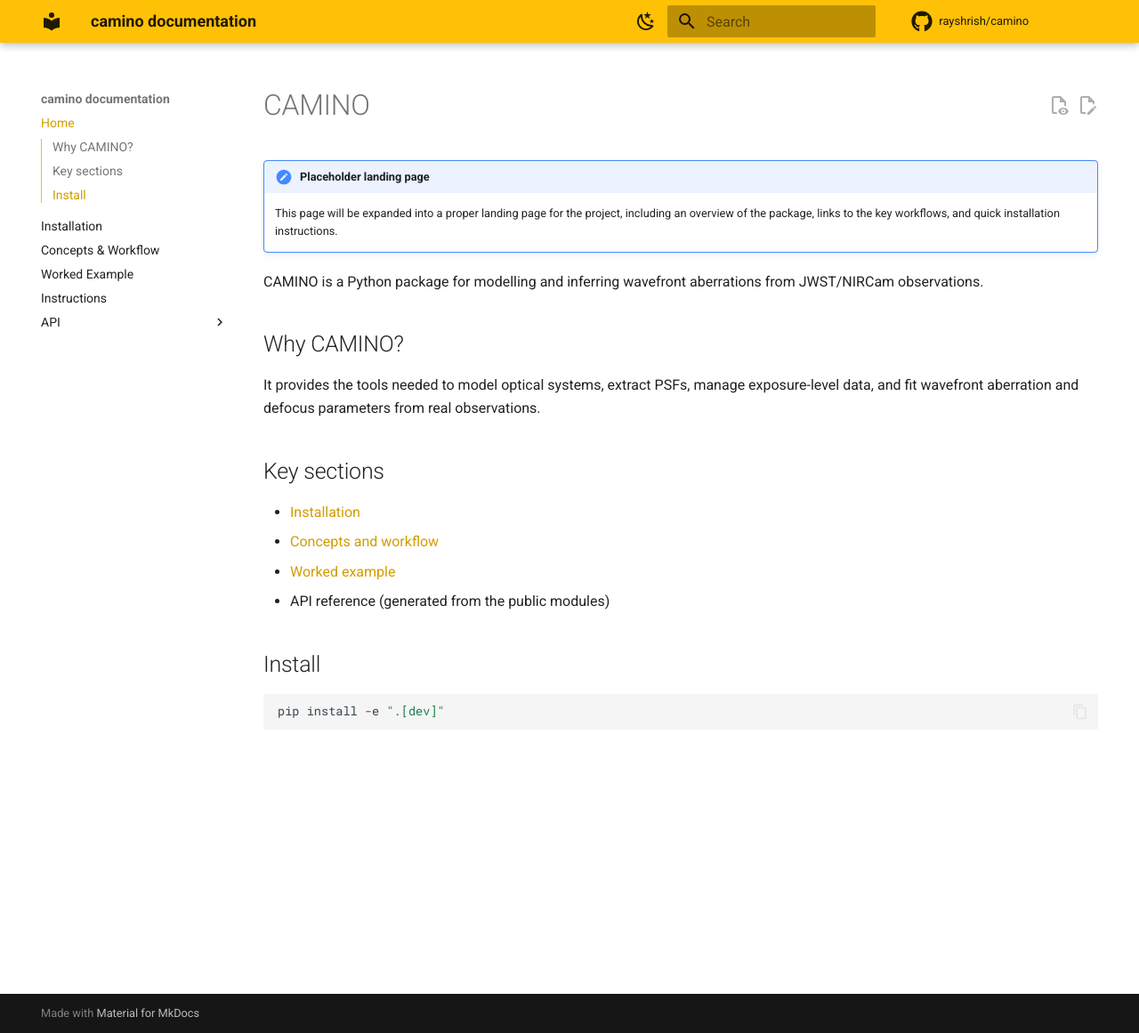
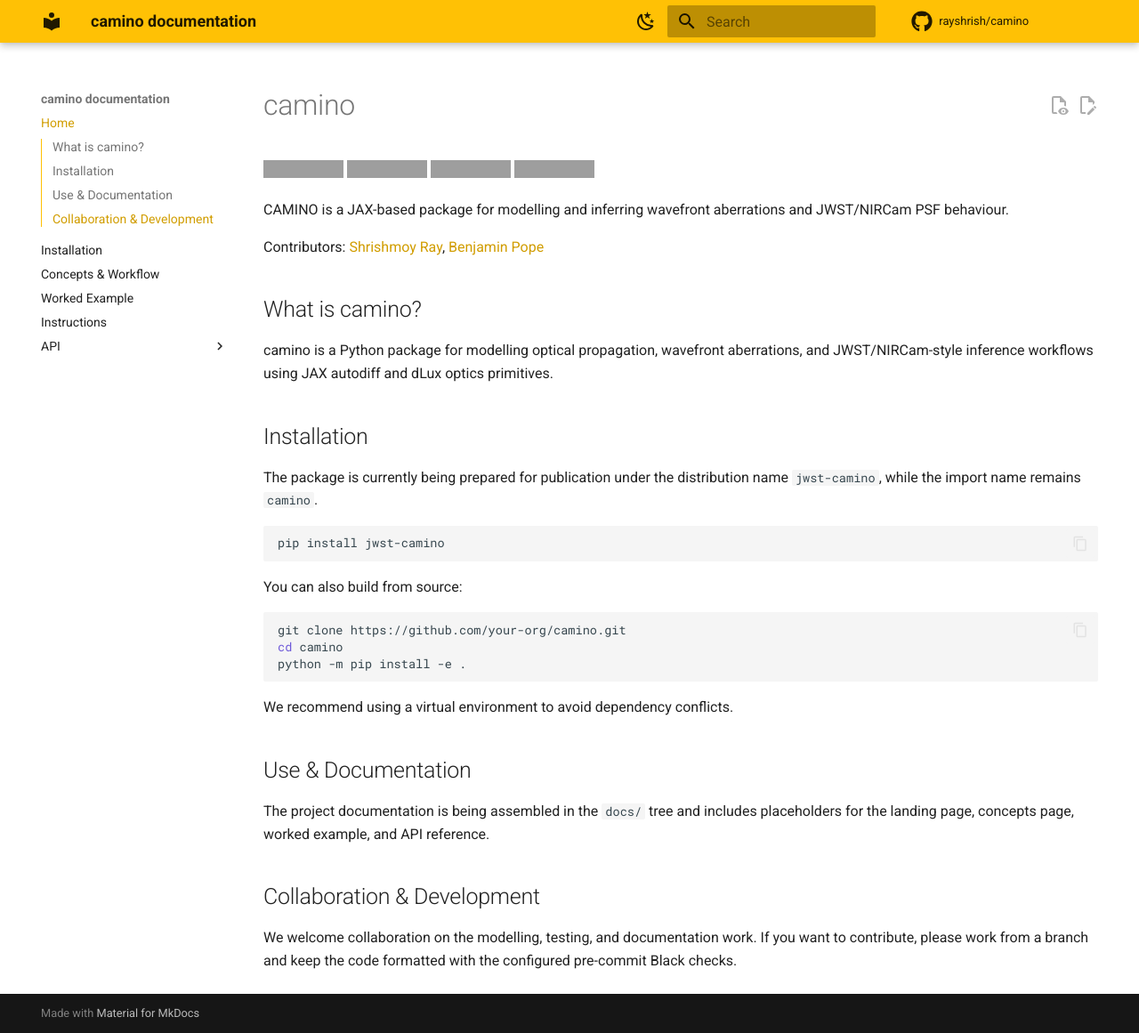
Before and after one commit to kulpster85/camino, an MkDocs documentation site: the page built from docs/index.md, in a window 1280 px wide and 1161 px high. Shown: the whole window at 89% size. Built offline with MkDocs 1.6.1 and Material for MkDocs 9.7.7, drawn with Linux system fonts in a browser that asks for light colours; comment, search, counter and statistics services are not loaded; the version menu is left out; grey boxes are pictures that could not be loaded.

````diff
--- a/docs/index.md
+++ b/docs/index.md
@@ -1,23 +1,39 @@
-# CAMINO
+# camino
+[![PyPI version](https://badge.fury.io/py/jwst-camino.svg)](https://badge.fury.io/py/jwst-camino)
+[![License: MIT](https://img.shields.io/badge/License-MIT-yellow.svg)](https://opensource.org/licenses/MIT)
+[![Docs](https://img.shields.io/badge/docs-MkDocs%20Material-blue)](https://benjaminpope.github.io/camino/)
+[![CI](https://github.com/benjaminpope/camino/actions/workflows/documentation.yml/badge.svg)](https://github.com/benjaminpope/camino/actions/workflows/documentation.yml)
 
-!!! note "Placeholder landing page"
-    This page will be expanded into a proper landing page for the project, including an overview of the package, links to the key workflows, and quick installation instructions.
+CAMINO is a JAX-based package for modelling and inferring wavefront aberrations and JWST/NIRCam PSF behaviour.
 
-CAMINO is a Python package for modelling and inferring wavefront aberrations from JWST/NIRCam observations.
+Contributors: [Shrishmoy Ray](https://github.com/rayshrish), [Benjamin Pope](https://github.com/benjaminpope)
 
-## Why CAMINO?
+## What is camino?
 
-It provides the tools needed to model optical systems, extract PSFs, manage exposure-level data, and fit wavefront aberration and defocus parameters from real observations.
+camino is a Python package for modelling optical propagation, wavefront aberrations, and JWST/NIRCam-style inference workflows using JAX autodiff and dLux optics primitives.
 
-## Key sections
+## Installation
 
-- [Installation](installation.md)
-- [Concepts and workflow](concepts.md)
-- [Worked example](examples/worked_example.md)
-- API reference (generated from the public modules)
-
-## Install
+The package is currently being prepared for publication under the distribution name `jwst-camino`, while the import name remains `camino`.
 
 ```bash
-pip install -e ".[dev]"
+pip install jwst-camino
 ```
+
+You can also build from source:
+
+```bash
+git clone https://github.com/your-org/camino.git
+cd camino
+python -m pip install -e .
+```
+
+We recommend using a virtual environment to avoid dependency conflicts.
+
+## Use & Documentation
+
+The project documentation is being assembled in the `docs/` tree and includes placeholders for the landing page, concepts page, worked example, and API reference.
+
+## Collaboration & Development
+
+We welcome collaboration on the modelling, testing, and documentation work. If you want to contribute, please work from a branch and keep the code formatted with the configured pre-commit Black checks.
````
Also changed, not shown: camino.py (+50 -3 lines), docs/scripts/generate_api_mds.py (+13 -2 lines), 1 other file.
